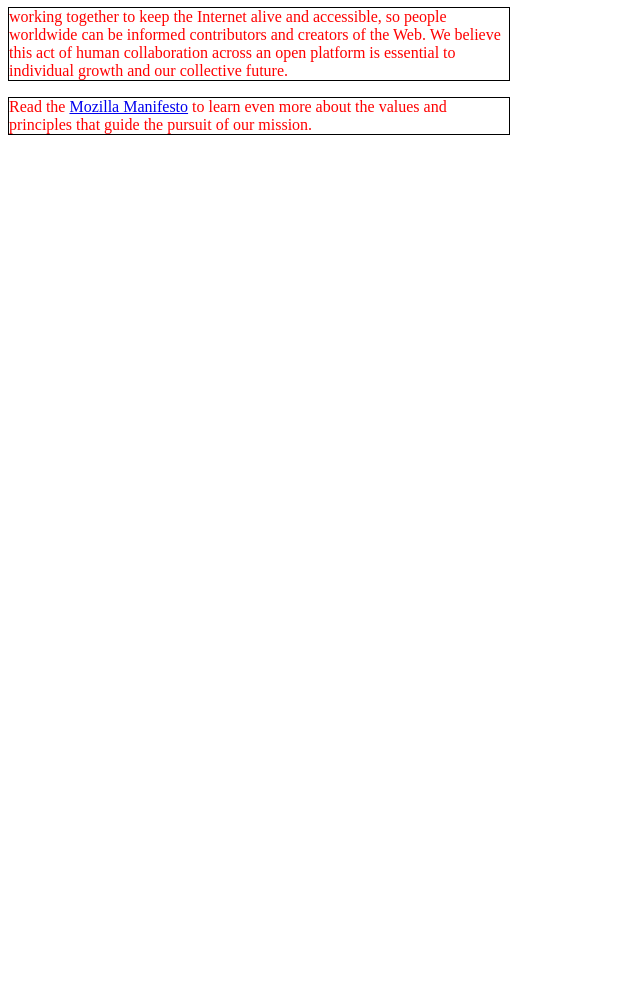
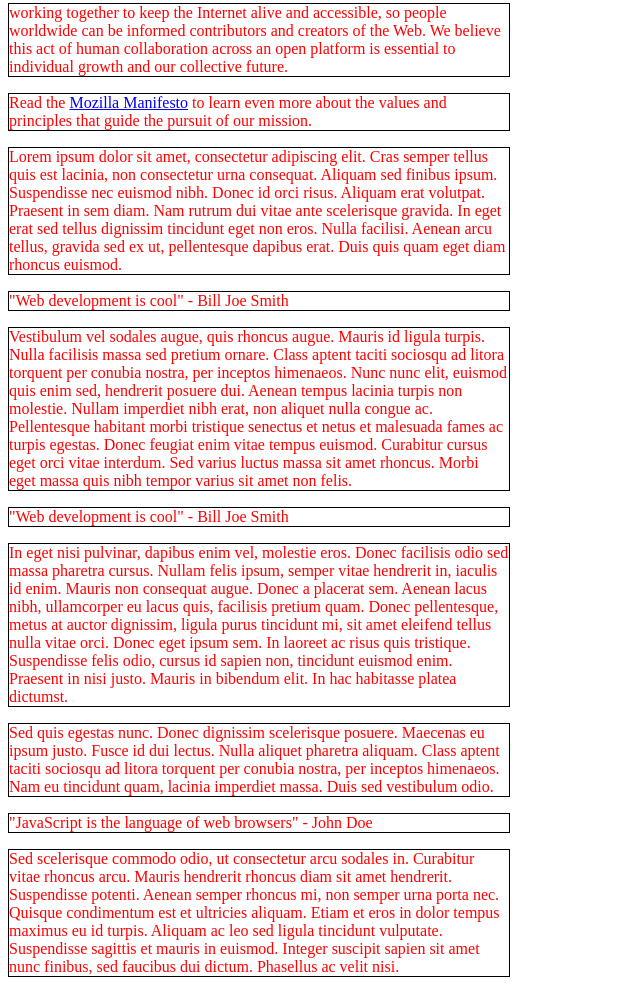
Before and after one commit to code4policy-archive/mozilla-website-dmil-1, a plain HTML site: page index.html in a window 1280 px wide. Shown: the part 459-1452 px from the top of the page, without its empty margins (0-640 px from the left). Before the commit the page ends 800 px from the top, so only its background shows below. Drawn offline with Linux system fonts and the light colour scheme.

Commit message:
style only paragraphs, add lots of new paragrpahs

```diff
--- a/index.html
+++ b/index.html
@@ -21,5 +21,22 @@
 
     <p>Read the <a href="https://www.mozilla.org/en-US/about/manifesto/">Mozilla Manifesto</a> to learn even more about the values and principles that guide the pursuit of our mission.</p>
 
+    <p> Lorem ipsum dolor sit amet, consectetur adipiscing elit. Cras semper tellus quis est lacinia, non consectetur urna consequat. Aliquam sed finibus ipsum. Suspendisse nec euismod nibh. Donec id orci risus. Aliquam erat volutpat. Praesent in sem diam. Nam rutrum dui vitae ante scelerisque gravida. In eget erat sed tellus dignissim tincidunt eget non eros. Nulla facilisi. Aenean arcu tellus, gravida sed ex ut, pellentesque dapibus erat. Duis quis quam eget diam rhoncus euismod. </p>
+
+    <p id="mainquote" class="quote"> "Web development is cool" - Bill Joe Smith </p>
+
+    <p> Vestibulum vel sodales augue, quis rhoncus augue. Mauris id ligula turpis. Nulla facilisis massa sed pretium ornare. Class aptent taciti sociosqu ad litora torquent per conubia nostra, per inceptos himenaeos. Nunc nunc elit, euismod quis enim sed, hendrerit posuere dui. Aenean tempus lacinia turpis non molestie. Nullam imperdiet nibh erat, non aliquet nulla congue ac. Pellentesque habitant morbi tristique senectus et netus et malesuada fames ac turpis egestas. Donec feugiat enim vitae tempus euismod. Curabitur cursus eget orci vitae interdum. Sed varius luctus massa sit amet rhoncus. Morbi eget massa quis nibh tempor varius sit amet non felis. </p>
+
+    <p class="quote"> "Web development is cool" - Bill Joe Smith </p>
+
+    <p> In eget nisi pulvinar, dapibus enim vel, molestie eros. Donec facilisis odio sed massa pharetra cursus. Nullam felis ipsum, semper vitae hendrerit in, iaculis id enim. Mauris non consequat augue. Donec a placerat sem. Aenean lacus nibh, ullamcorper eu lacus quis, facilisis pretium quam. Donec pellentesque, metus at auctor dignissim, ligula purus tincidunt mi, sit amet eleifend tellus nulla vitae orci. Donec eget ipsum sem. In laoreet ac risus quis tristique. Suspendisse felis odio, cursus id sapien non, tincidunt euismod enim. Praesent in nisi justo. Mauris in bibendum elit. In hac habitasse platea dictumst. </p>
+
+    <p> Sed quis egestas nunc. Donec dignissim scelerisque posuere. Maecenas eu ipsum justo. Fusce id dui lectus. Nulla aliquet pharetra aliquam. Class aptent taciti sociosqu ad litora torquent per conubia nostra, per inceptos himenaeos. Nam eu tincidunt quam, lacinia imperdiet massa. Duis sed vestibulum odio. </p>
+
+    <p class="quote"> "JavaScript is the language of web browsers" - John Doe </p>
+
+    <p> Sed scelerisque commodo odio, ut consectetur arcu sodales in. Curabitur vitae rhoncus arcu. Mauris hendrerit rhoncus diam sit amet hendrerit. Suspendisse potenti. Aenean semper rhoncus mi, non semper urna porta nec. Quisque condimentum est et ultricies aliquam. Etiam et eros in dolor tempus maximus eu id turpis. Aliquam ac leo sed ligula tincidunt vulputate. Suspendisse sagittis et mauris in euismod. Integer suscipit sapien sit amet nunc finibus, sed faucibus dui dictum. Phasellus ac velit nisi. </p>
+
+
 </body>
 </html>
--- a/style.css
+++ b/style.css
@@ -1,4 +1,4 @@
-p, ul, h1 {
+p {
   color: red;
   width: 500px;
   border: 1px solid black;
```
